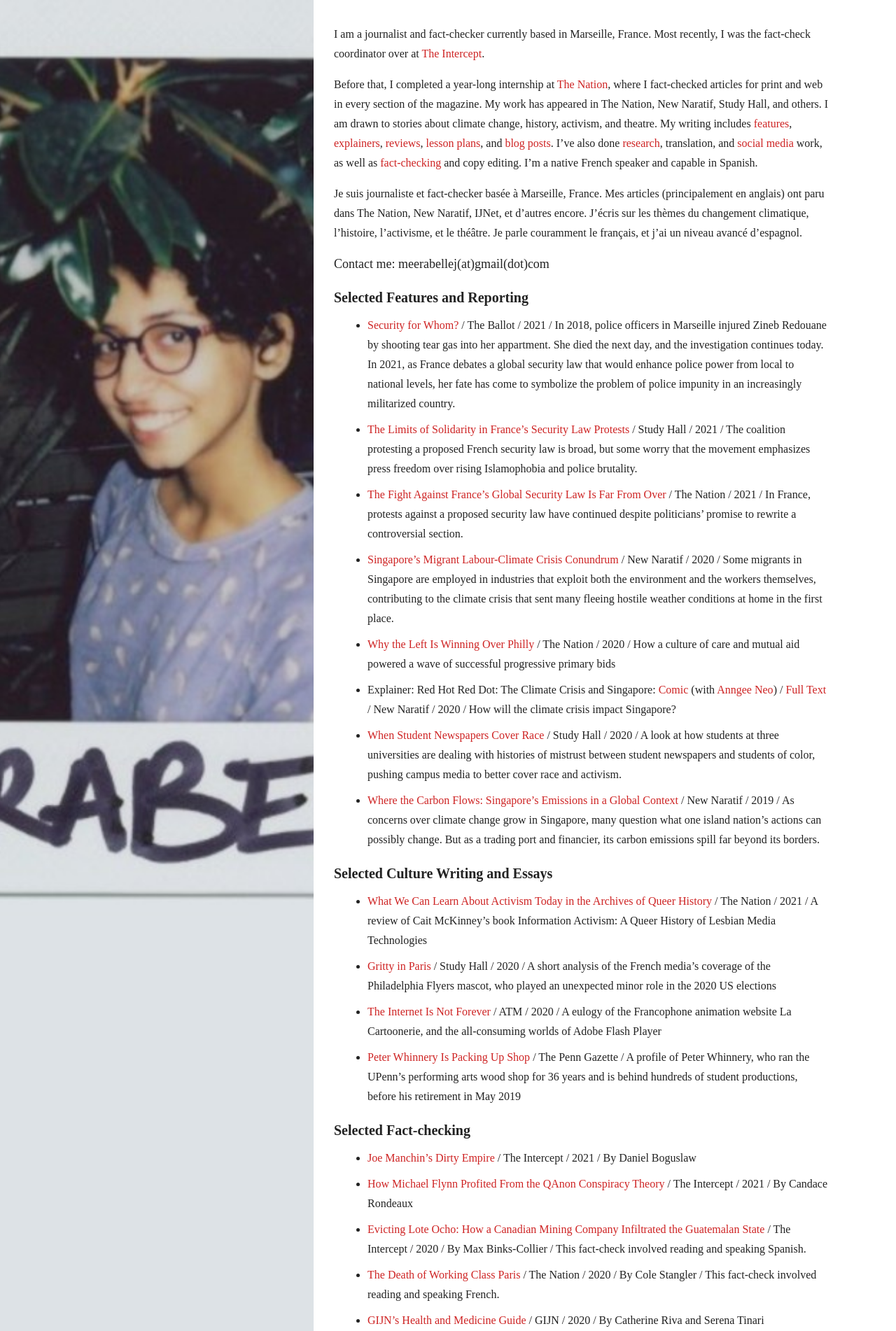
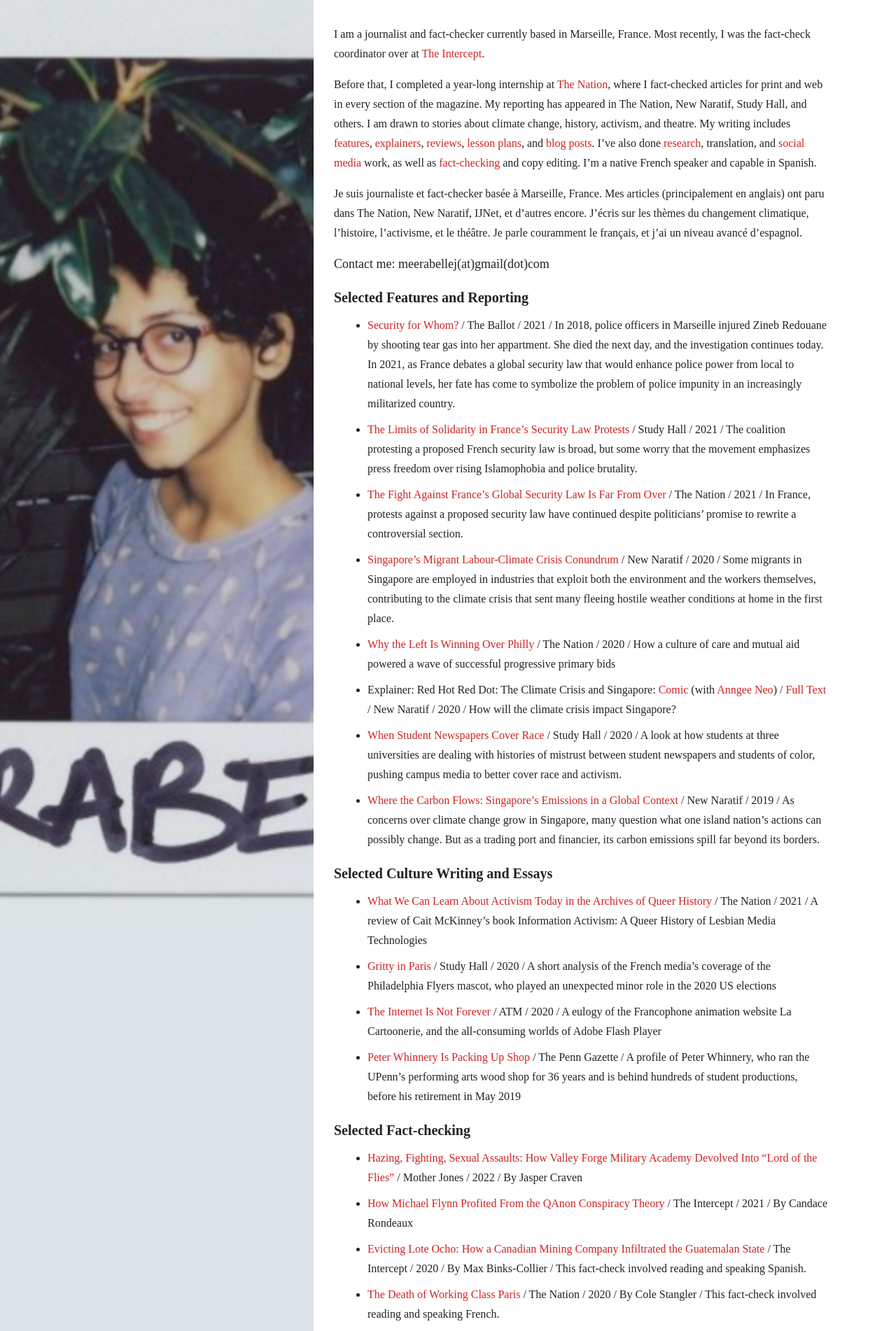
Before and after one commit to meerabellejesuthasan/meerabellejesuthasan.github.io, a Jekyll site: the page built from index.md, in a window 1280 px wide. Shown: the top 1902 px of the page at 70% size. Built offline with Jekyll 4.4.1, drawn with Linux system fonts in a browser that asks for light colours; nearby versions of some CDN libraries; some web fonts are replaced; Markdown is read by kramdown in place of the engine named in the settings.

Commit message:
Update index.md

```diff
--- a/index.md
+++ b/index.md
@@ -3,7 +3,7 @@ layout: default
 ---
 I am a journalist and fact-checker currently based in Marseille, France. Most recently, I was the fact-check coordinator over at [The Intercept](http://theintercept.com/).
 
-Before that, I completed a year-long internship at [The Nation](https://thenation.com), where I fact-checked articles for print and web in every section of the magazine. My work has appeared in The Nation, New Naratif, Study Hall, and others. I am drawn to stories about climate change, history, activism, and theatre. My writing includes [features](https://www.thenation.com/article/politics/philadelphia-dem-primary-movement/), [explainers](https://newnaratif.com/research/explainer-the-climate-crisis-and-singapore/), [reviews](https://www.broadstreetreview.com/theater/inis-nua-theatre-company-presents-inua-ellamss-untitled), [lesson plans](https://pulitzercenter.org/builder/lesson/using-oral-history-reporting-26959), and [blog posts](https://pulitzercenter.org/blog/pulitzer-center-brings-circus-without-borders-filmmakers-and-acrobats-dc-schools). I've also done [research]({{site.baseurl}}/#researching), translation, and [social media]({{site.baseurl}}/#social-media) work, as well as [fact-checking]({{site.baseurl}}/#fact-checking) and copy editing. I'm a native French speaker and capable in Spanish.
+Before that, I completed a year-long internship at [The Nation](https://thenation.com), where I fact-checked articles for print and web in every section of the magazine. My reporting has appeared in The Nation, New Naratif, Study Hall, and others. I am drawn to stories about climate change, history, activism, and theatre. My writing includes [features](https://www.thenation.com/article/politics/philadelphia-dem-primary-movement/), [explainers](https://newnaratif.com/research/explainer-the-climate-crisis-and-singapore/), [reviews](https://www.broadstreetreview.com/theater/inis-nua-theatre-company-presents-inua-ellamss-untitled), [lesson plans](https://pulitzercenter.org/builder/lesson/using-oral-history-reporting-26959), and [blog posts](https://pulitzercenter.org/blog/pulitzer-center-brings-circus-without-borders-filmmakers-and-acrobats-dc-schools). I've also done [research]({{site.baseurl}}/#researching), translation, and [social media]({{site.baseurl}}/#social-media) work, as well as [fact-checking]({{site.baseurl}}/#fact-checking) and copy editing. I'm a native French speaker and capable in Spanish.
 
 Je suis journaliste et fact-checker basée à Marseille, France. Mes articles (principalement en anglais) ont paru dans The Nation, New Naratif, IJNet, et d'autres encore. J'écris sur les thèmes du changement climatique, l'histoire, l'activisme, et le théâtre. Je parle couramment le français, et j'ai un niveau avancé d'espagnol.
 
@@ -26,11 +26,10 @@ Je suis journaliste et fact-checker basée à Marseille, France. Mes articles (p
 * [Peter Whinnery Is Packing Up Shop](http://thepenngazette.com/peter-whinnery-is-packing-up-shop/) / The Penn Gazette / A profile of Peter Whinnery, who ran the UPenn's performing arts wood shop for 36 years and is behind hundreds of student productions, before his retirement in May 2019
 
 <h1 id="fact-checking"> Selected Fact-checking </h1>
-* [Joe Manchin's Dirty Empire](https://theintercept.com/2021/09/03/joe-manchin-coal-fossil-fuels-pollution/) / The Intercept / 2021 / By Daniel Boguslaw
+* [Hazing, Fighting, Sexual Assaults: How Valley Forge Military Academy Devolved Into “Lord of the Flies”](https://www.motherjones.com/politics/2022/04/valley-forge-military-academy-problems-hazing-sexual-assault-lawsuits/) / Mother Jones / 2022 / By Jasper Craven
 * [How Michael Flynn Profited From the QAnon Conspiracy Theory](https://theintercept.com/2021/06/27/qanon-michael-flynn-digital-soldiers/) / The Intercept / 2021 / By Candace Rondeaux
 * [Evicting Lote Ocho: How a Canadian Mining Company Infiltrated the Guatemalan State](https://theintercept.com/2020/09/26/hudbay-skye-canada-mining-guatemala/) / The Intercept / 2020 / By Max Binks-Collier / This fact-check involved reading and speaking Spanish.
 * [The Death of Working Class Paris](https://www.thenation.com/article/world/paris-gentrification/) / The Nation / 2020 / By Cole Stangler / This fact-check involved reading and speaking French.
-* [GIJN's Health and Medicine Guide](https://gijn.org/health-and-medicine-guide-table-of-contents/) / GIJN / 2020 / By Catherine Riva and Serena Tinari
 
 <h1 id="researching"> Researching </h1>
 * [University Scholar](https://www.curf.upenn.edu/profile/jesuthasan-meerabelle) and History Honors candidate, 2017–2019
```
